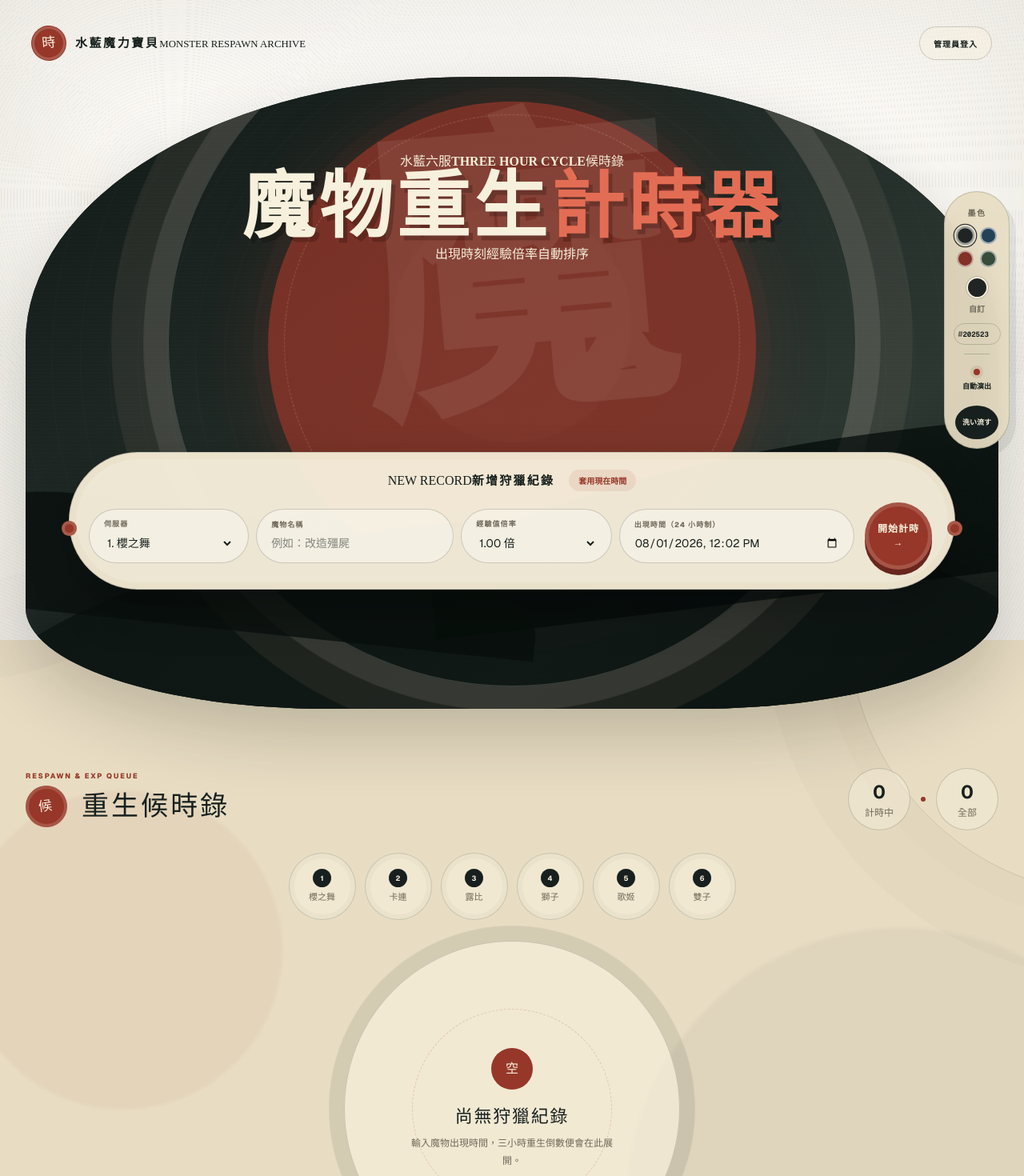
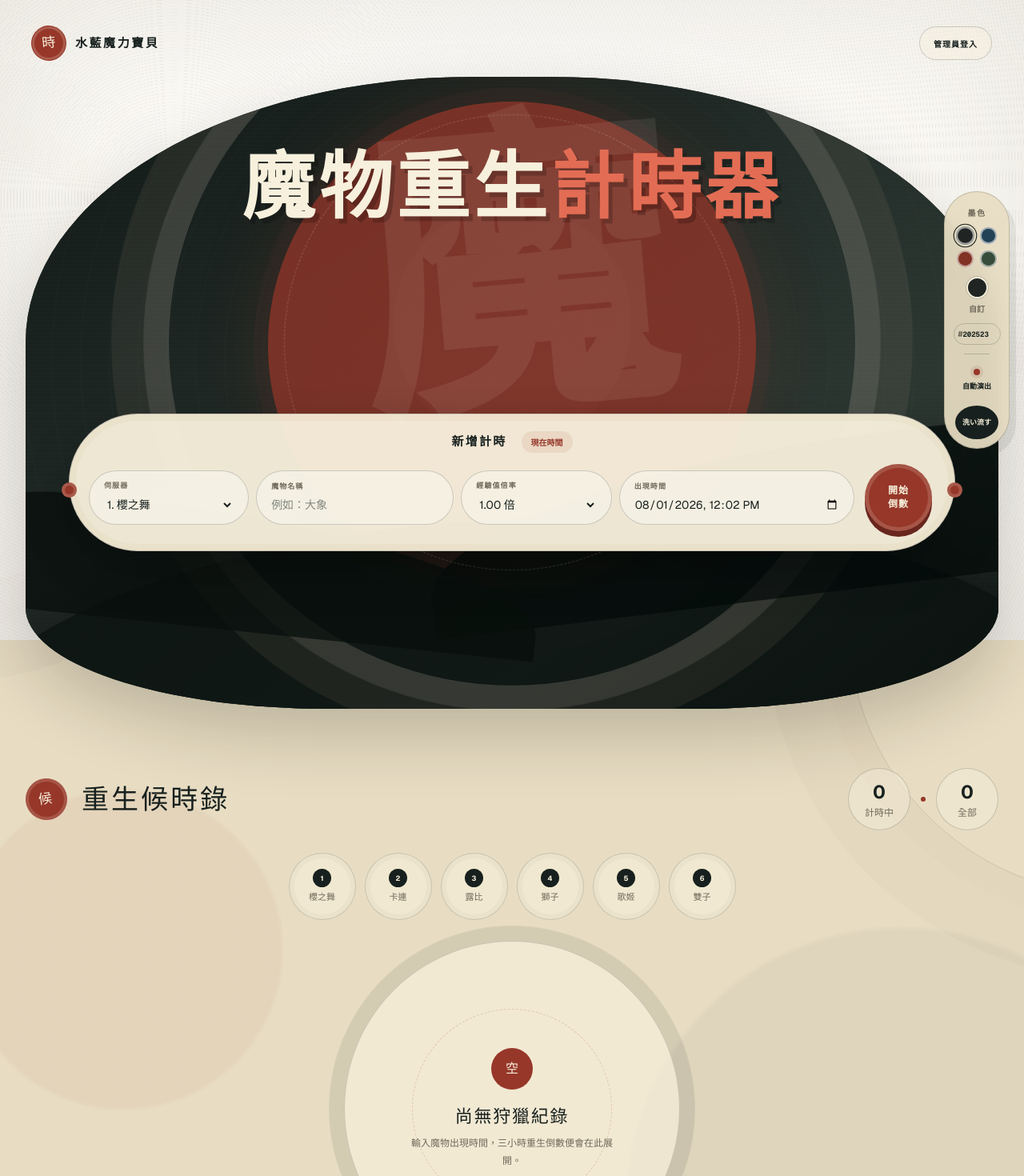
Before and after one commit to teemo1069/cg-monster-timer, a Next.js app: page / in a window 1280 px wide. Shown: the top 1470 px of the page at 80% size. Built offline with nearby package versions, Linux system fonts and the light colour scheme.

Commit message:
Refine circular timer interface

```diff
--- a/app/page.tsx
+++ b/app/page.tsx
@@ -110,19 +110,19 @@ export default function Home() {
   const applyInkCode=()=>{if(validHex(inkCode))chooseInk(inkCode);else setInkCode(tone);};
   return <main className="site-shell"><InkCanvas tone={tone} auto={auto} wash={wash}/><div className="paper-grain"/>
     <div className="content-wrap">
-      <header className="masthead"><div className="brand"><span className="brand-seal">時</span><div><b>水藍魔力寶貝</b><small>MONSTER RESPAWN ARCHIVE</small></div></div><button className="ghost" onClick={()=>setAdminOpen(x=>!x)}>{admin?"管理中":"管理員登入"}</button></header>
+      <header className="masthead"><div className="brand"><span className="brand-seal">時</span><b>水藍魔力寶貝</b></div><button className="ghost" onClick={()=>setAdminOpen(x=>!x)}>{admin?"管理中":"管理員登入"}</button></header>
       <section className="hero">
         <div className="poster-scene" aria-hidden="true"><i className="poster-sun"/><i className="ridge ridge-one"/><i className="ridge ridge-two"/><span className="poster-mark">魔</span></div>
-        <div className="hero-copy"><p className="poster-index"><span>水藍六服</span><b>THREE HOUR CYCLE</b><span>候時錄</span></p><h1>魔物重生<em>計時器</em></h1><div className="poster-credit"><span>出現時刻</span><i/><span>經驗倍率</span><i/><span>自動排序</span></div></div>
-        <form className="timer-form" onSubmit={add}><div className="form-head"><div><span>NEW RECORD</span><b>新增狩獵紀錄</b></div><button type="button" onClick={()=>setAppeared(localValue())}>套用現在時間</button></div><div className="fields">
+        <div className="hero-copy"><h1>魔物重生<em>計時器</em></h1></div>
+        <form className="timer-form" onSubmit={add}><div className="form-head"><b>新增計時</b><button type="button" onClick={()=>setAppeared(localValue())}>現在時間</button></div><div className="fields">
           <label><span>伺服器</span><select value={server} onChange={e=>setServer(e.target.value as Server)}>{SERVERS.map((x,i)=><option key={x} value={x}>{i+1}. {x}</option>)}</select></label>
-          <label><span>魔物名稱</span><input value={monster} onChange={e=>setMonster(e.target.value)} placeholder="例如：改造殭屍" maxLength={30}/></label>
+          <label><span>魔物名稱</span><input value={monster} onChange={e=>setMonster(e.target.value)} placeholder="例如：大象" maxLength={30}/></label>
           <label><span>經驗值倍率</span><select value={multiplier} onChange={e=>setMultiplier(Number(e.target.value))}>{MULTIPLIERS.map(x=><option key={x} value={x}>{x.toFixed(2)} 倍</option>)}</select></label>
-          <label><span>出現時間（24 小時制）</span><input type="datetime-local" value={appeared} max={appeared?localValue():undefined} onChange={e=>setAppeared(e.target.value)}/></label><button className="primary" disabled={!ready}>{ready?"開始計時 →":"候時錄載入中…"}</button></div>{error&&<p className="error">{error}</p>}</form>
+          <label><span>出現時間</span><input type="datetime-local" value={appeared} max={appeared?localValue():undefined} onChange={e=>setAppeared(e.target.value)}/></label><button className="primary" disabled={!ready}>{ready?"開始\n倒數":"載入中"}</button></div>{error&&<p className="error">{error}</p>}</form>
       </section>
       {adminOpen&&<section className="admin-panel">{authChecking?<div className="auth-status">正在確認安全登入狀態…</div>:!admin?<form className="login" onSubmit={login}><div><p className="kicker">SECURE ADMIN</p><h3>管理員後端驗證</h3></div><label><span>帳號</span><input value={user} onChange={e=>setUser(e.target.value)} autoComplete="username"/></label><label><span>密碼</span><input type="password" value={pass} onChange={e=>setPass(e.target.value)} autoComplete="current-password"/></label><button className="dark" disabled={authBusy}>{authBusy?"驗證中…":"安全登入"}</button>{loginError&&<p className="error">{loginError}</p>}</form>:mustChangePassword?<form className="password-change" onSubmit={changePassword}><div><p className="kicker">FIRST LOGIN</p><h3>首次登入，請設定新密碼</h3><p>至少 12 字元，並包含英文大小寫、數字、符號中的三類。</p></div><label><span>新密碼</span><input type="password" value={newPass} onChange={e=>setNewPass(e.target.value)} autoComplete="new-password"/></label><label><span>再次輸入</span><input type="password" value={confirmPass} onChange={e=>setConfirmPass(e.target.value)} autoComplete="new-password"/></label><button className="dark" disabled={authBusy}>{authBusy?"更新中…":"儲存新密碼"}</button>{loginError&&<p className="error">{loginError}</p>}</form>:
         <div className="repair"><div><p className="kicker">SYSTEM CARE・SUPABASE VERIFIED</p><h3>Repair 與 AI 障礙排除</h3><p>{diagnostic}</p></div><div className="repair-actions"><button className="dark" onClick={repair}>Repair 立即修復</button><label className="switch-row"><input type="checkbox" checked={autoRepair} onChange={e=>void toggleAutoRepair(e.target.checked)}/><span className="switch"/>AI 自動障礙排除</label><button className="logout" onClick={logout}>安全登出</button></div></div>}</section>}
-      <section className="queue"><div className="section-head"><div><p className="kicker">RESPAWN &amp; EXP QUEUE</p><h3>重生候時錄</h3></div><div className="summary"><span><b>{active}</b> 計時中</span><i/><span><b>{timers.length}</b> 全部</span></div></div>
+      <section className="queue"><div className="section-head"><h3>重生候時錄</h3><div className="summary"><span><b>{active}</b> 計時中</span><i/><span><b>{timers.length}</b> 全部</span></div></div>
         <div className="servers">{SERVERS.map((x,i)=><span key={x}><b>{i+1}</b>{x}</span>)}</div>
         <div className="timer-list">{ordered.length===0?<div className="empty"><span>空</span><h4>尚無狩獵紀錄</h4><p>輸入魔物出現時間，三小時重生倒數便會在此展開。</p></div>:ordered.map((x,i)=>{const end=x.appearedAt+THREE_HOURS,left=Math.max(0,end-now),expired=left<=0,progress=Math.min(100,left/THREE_HOURS*100);return <article className={`timer-card ${expired?"expired":""}`} key={x.id}><div className="card-top"><div className="rank"><span>{String(i+1).padStart(2,"0")}</span></div><div className="monster-meta"><span>{x.server}</span><b>{x.multiplier.toFixed(2)} 倍經驗</b></div><button className="remove" onClick={()=>setTimers(t=>t.filter(y=>y.id!==x.id))} aria-label={`刪除 ${x.monster}`}>×</button></div><div className="card-body"><div className="monster"><h4>{x.monster}</h4><p><span>現身</span>{dateTime(x.appearedAt)}</p><p><span>重生</span>{dateTime(end)}</p></div><div className="count"><div className="count-orbit" style={{background:`conic-gradient(var(--red) ${progress}%, rgba(44,47,40,.12) ${progress}% 100%)`}}><div><span>{expired?"已可重生":"距離重生"}</span><strong>{clock(left)}</strong></div></div></div></div></article>;})}</div>
       </section>
```
